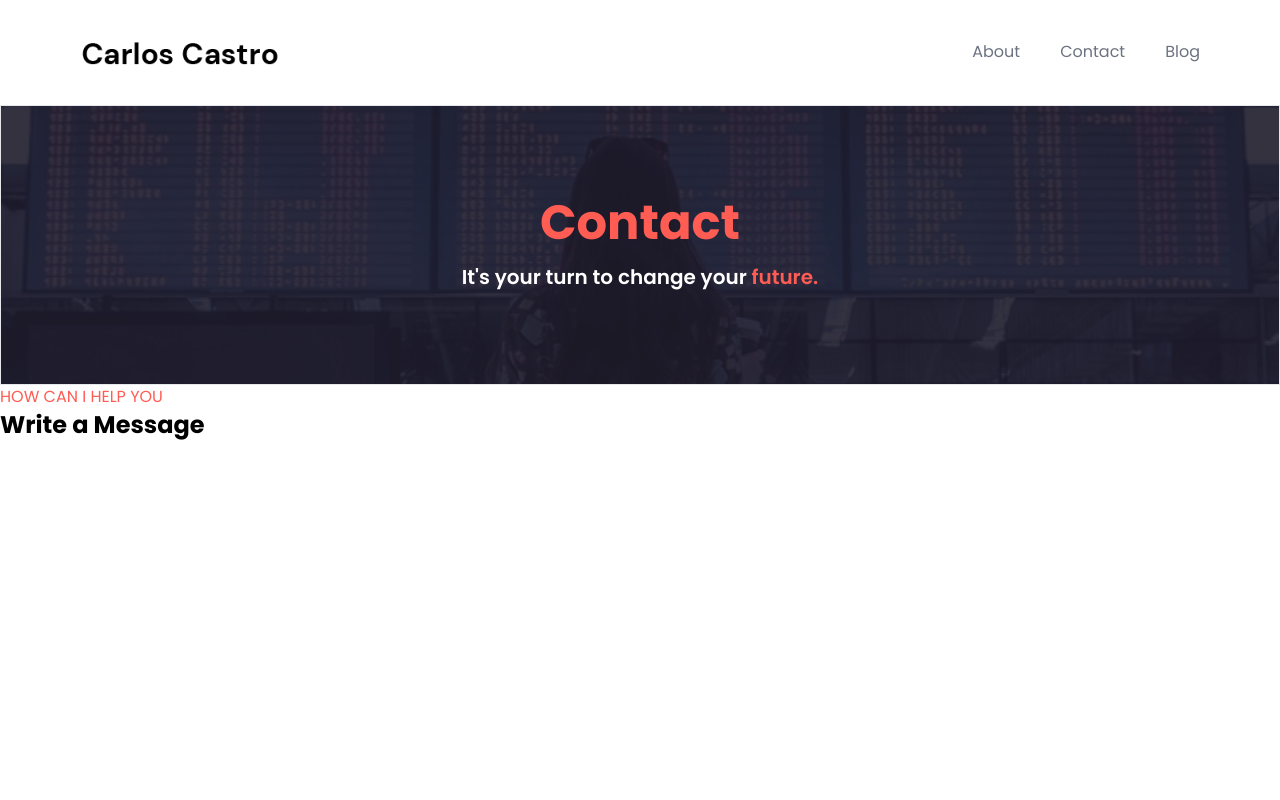
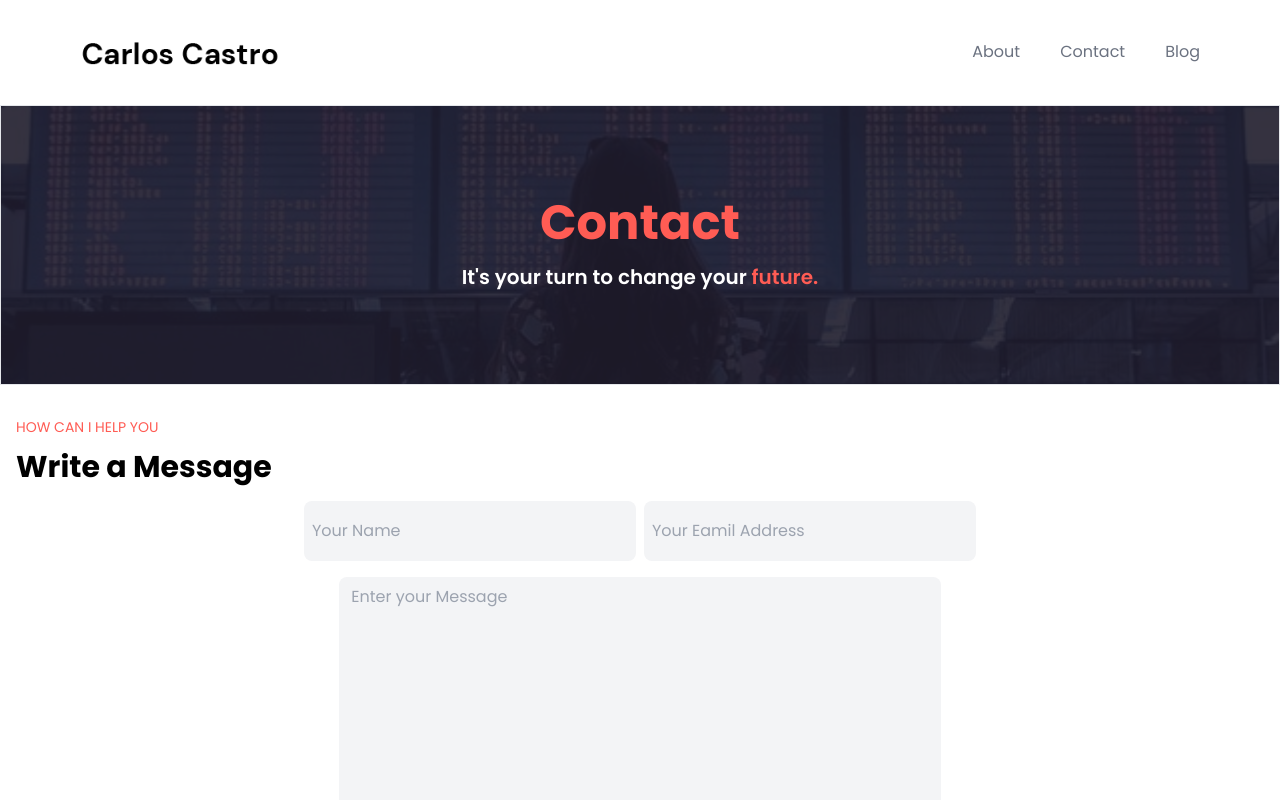
Before and after one commit to MingmaTenzing/carlosmigration, a Next.js app: page /contact in a window 1280 px wide. Shown: the top 800 px of the page. Built offline with nearby package versions, Linux system fonts and the light colour scheme.

Commit message:
form work in progress

```diff
--- a/src/app/contact/page.tsx
+++ b/src/app/contact/page.tsx
@@ -26,12 +26,41 @@ function Contact({}: Props) {
         <span className=" bg-[#201c2c] h-full w-full top-0  left-0 bg-opacity-90 absolute "></span>
       </div>
 
-{/** CONTACT FORM */}
-      <div>
-        <p className=" uppercase text-orange">How Can i help you</p>
-        <h2 className=" font-bold text-2xl"> Write a Message</h2>
-
+      {/** CONTACT FORM */}
+      <div className=" p-4 mt-4">
+        <div className=" space-y-3">
+          <p className=" text-sm font-semi uppercase text-orange">
+            How Can i help you
+          </p>
+          <h2 className=" font-bold text-3xl"> Write a Message</h2>
+        </div>
       </div>
+      <form className="  space-y-4  flex flex-col justify-center items-center ">
+        <div className=" md:flex md:space-y-0 md:space-x-2 space-y-3">
+          <div>
+            <input
+              className="  h-[60px]  p-2  min-w-[300px] outline-none bg-gray-100 rounded-lg "
+              type="text"
+              required
+              placeholder="Your Name"
+            ></input>
+          </div>
+          <div>
+            <input
+              className="  h-[60px] p-2   min-w-[300px] outline-none bg-gray-100 rounded-lg "
+              type="email"
+              required
+              placeholder="Your Eamil Address"
+            ></input>
+          </div>
+        </div>
+        <div>
+          <textarea placeholder=" Enter your Message" className=" p-2  md:w-[602px] bg-gray-100 outline-none   min-w-[300px] rounded-lg h-[300px]" />
+        </div>
+        <button className=" font-semibold bg-orange text-white p-4 rounded-lg px-6 hover:scale-105 transition-all ease-linear duration-150 hover:shadow-lg ">
+          Submit
+        </button>
+      </form>
     </div>
   );
 }
```
